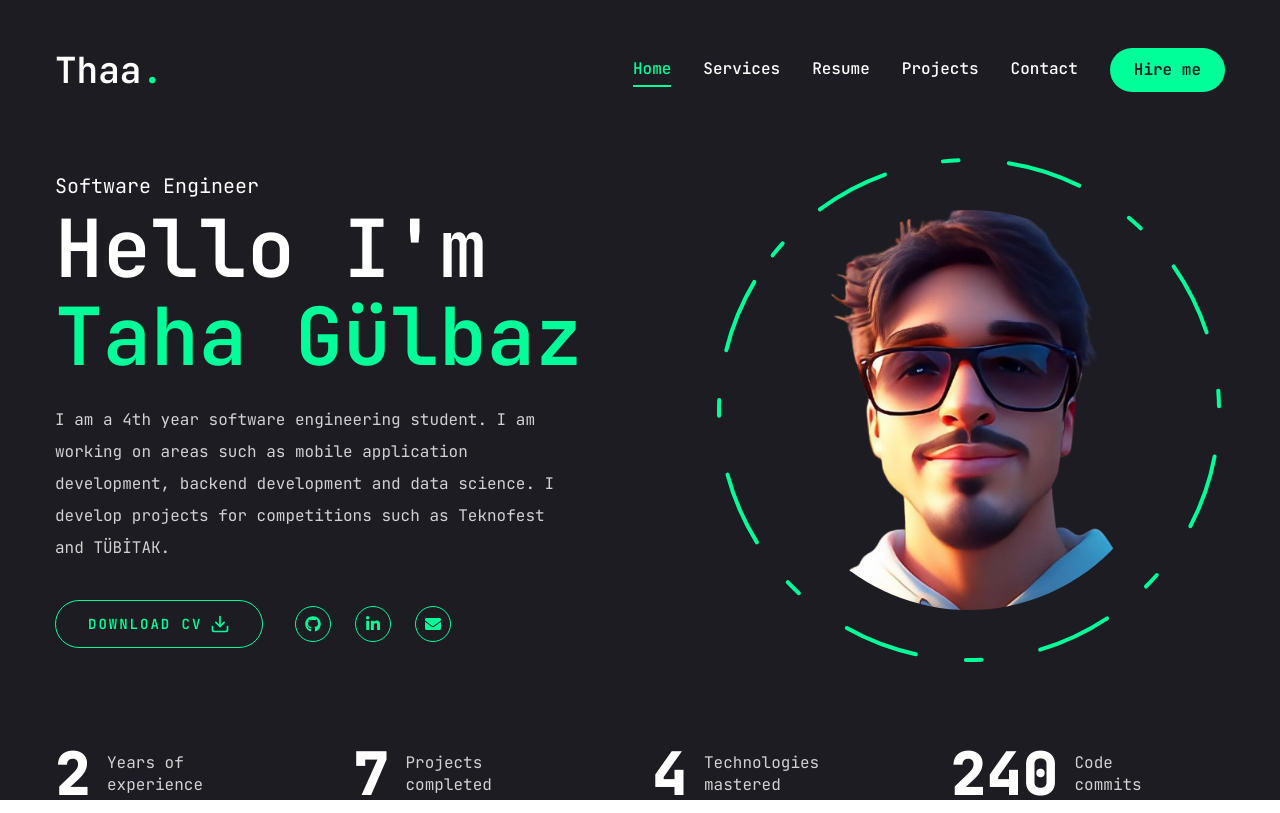
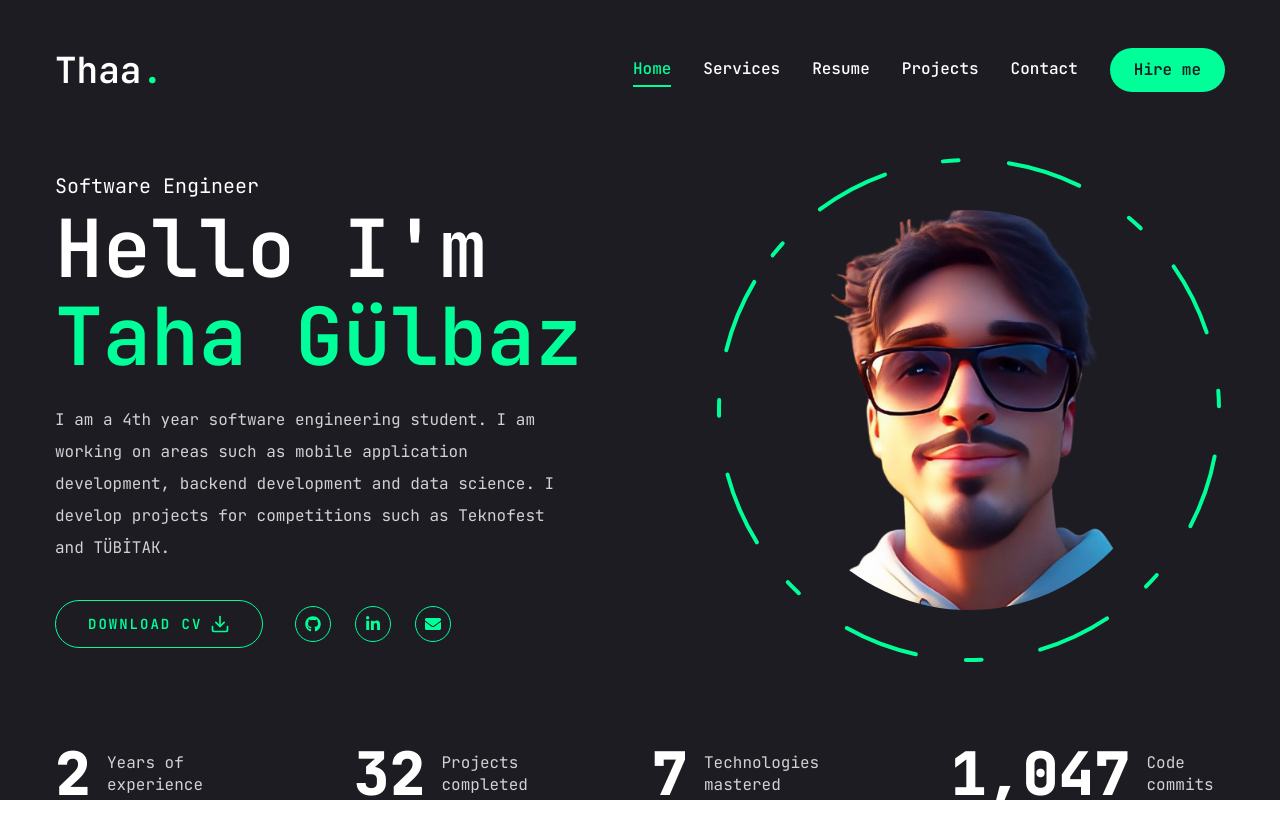
Before and after one commit to tahaglbz/my-cv-website, a Next.js app: page / in a window 1280 px wide. Built offline with nearby package versions, Linux system fonts and the light colour scheme; no server answers.

Commit message:
Update statistics in Stats component

```diff
--- a/src/components/Stats.jsx
+++ b/src/components/Stats.jsx
@@ -7,15 +7,15 @@
         text:"Years of experience"
     },
     {
-        num: 7,
+        num: 32,
         text:"Projects completed"
     },
     {
-        num: 4,
+        num: 7,
         text:"Technologies mastered"
     },
     {
-        num: 240,
+        num: 1049,
         text:"Code commits"
     }
 
```
